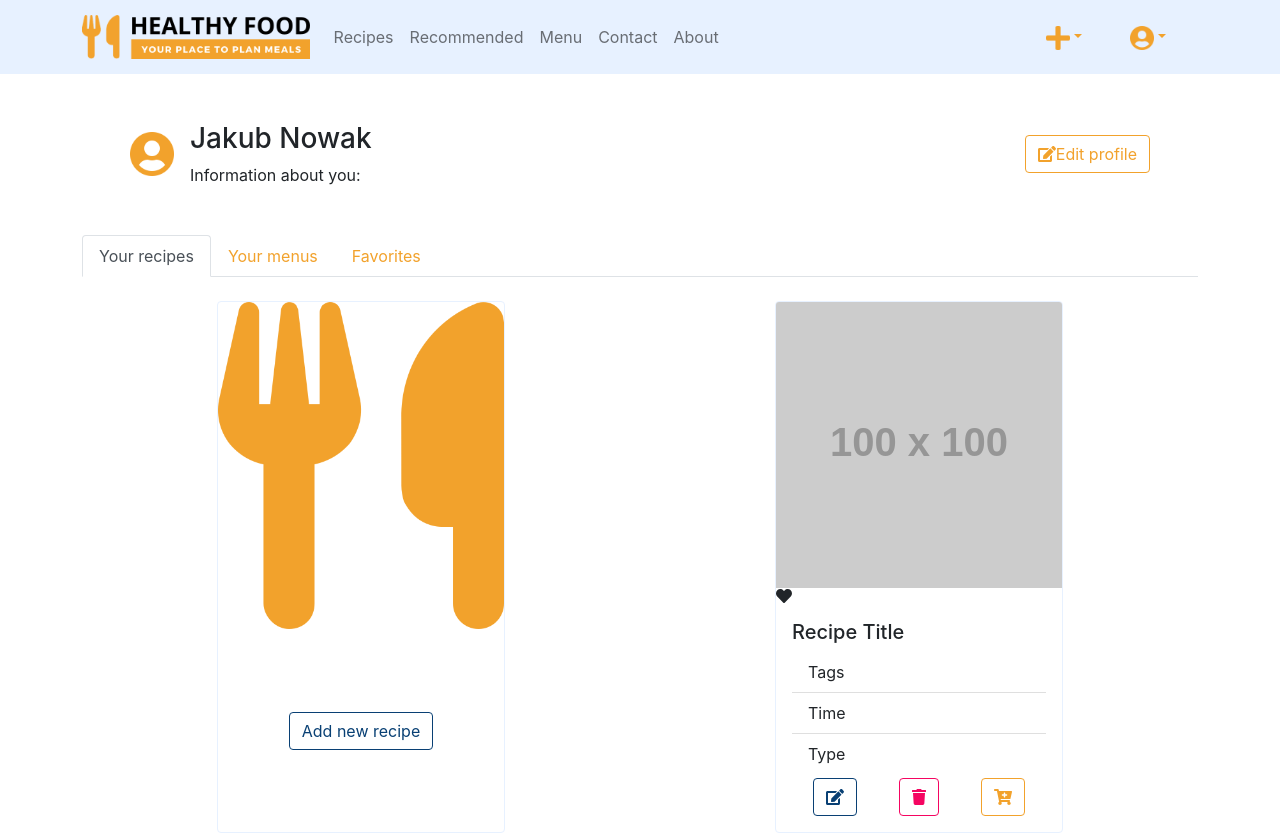
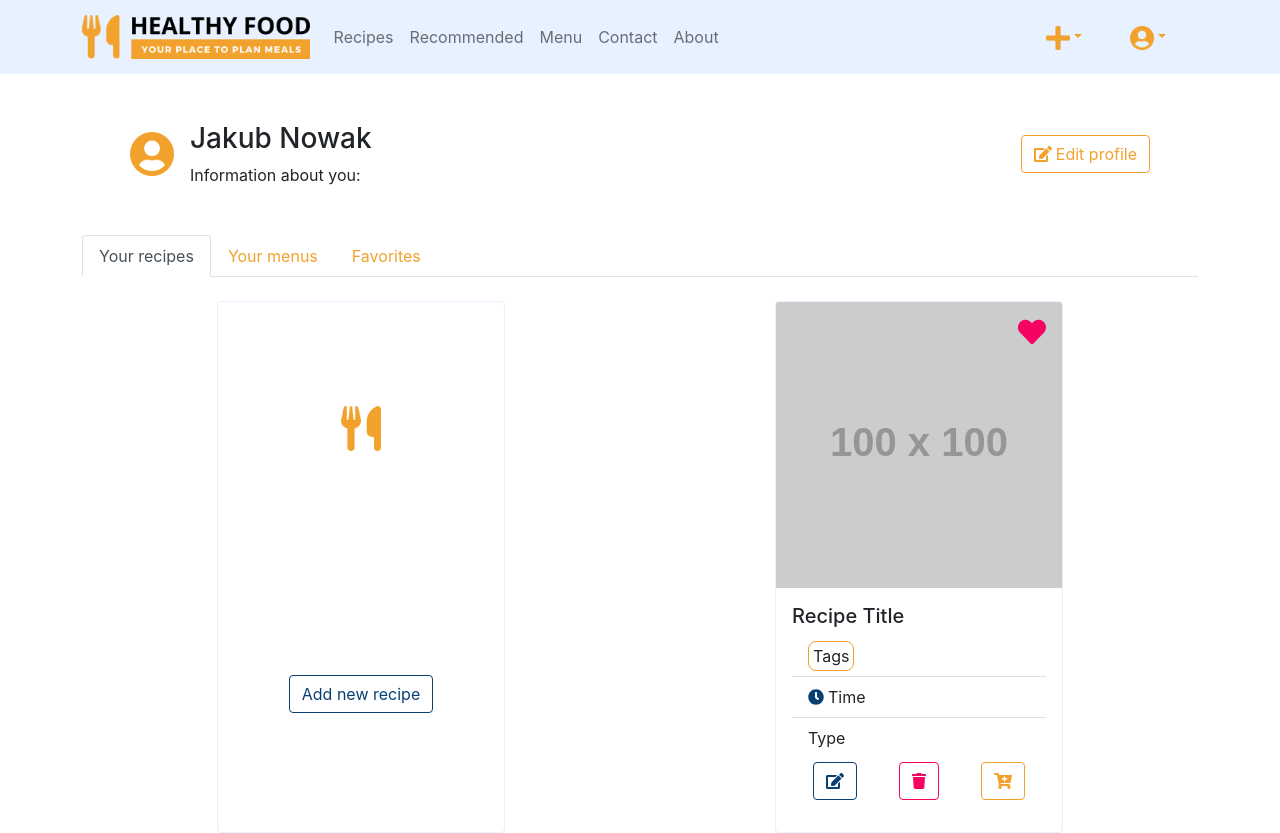
Before and after one commit to pdybowski/healthy-food, a React (Create React App) app: page /user-profile in a window 1280 px wide. Shown: the top 833 px of the page. Built offline with nearby package versions, Linux system fonts and the light colour scheme.

Commit message:
Add RecipeTile and NewRecipeTile components

```diff
--- /dev/null
+++ b/src/components/userProfile/NewRecipeTile.jsx
@@ -0,0 +1,31 @@
+import { Button, Card, Col } from 'react-bootstrap';
+import utensils from '../../assets/images/utensils-solid.png';
+import React from 'react';
+
+function NewRecipeTile() {
+    return (
+        <Col className="d-flex justify-content-center">
+            <Card
+                border="light"
+                style={{
+                    width: '18rem',
+                    minHeight: '532px',
+                }}
+                className="d-flex align-items-center justify-content-around"
+            >
+                <div>
+                    <Card.Img variant="top" src={utensils} style={{ width: '40px' }} />
+                </div>
+                <div>
+                    <Card.Body className="d-flex justify-content-center align-items-center">
+                        <div>
+                            <Button variant="outline-info">Add new recipe</Button>
+                        </div>
+                    </Card.Body>
+                </div>
+            </Card>
+        </Col>
+    );
+}
+
+export default NewRecipeTile;
--- a/src/components/userProfile/ProfileInformation.jsx
+++ b/src/components/userProfile/ProfileInformation.jsx
@@ -18,7 +18,7 @@ function ProfileInformation() {
                 <div className="ms-auto">
                     <Button variant="outline-primary">
                         <FontAwesomeIcon icon={faEdit} />
-                        Edit profile
+                        <span className="ms-1">Edit profile</span>
                     </Button>
                 </div>
             </div>
--- /dev/null
+++ b/src/components/userProfile/RecipeTile.jsx
@@ -0,0 +1,58 @@
+import { Button, Card, Col, ListGroup, ListGroupItem } from 'react-bootstrap';
+import { FontAwesomeIcon } from '@fortawesome/react-fontawesome';
+import { faCartPlus, faClock, faEdit, faHeart, faTrash } from '@fortawesome/free-solid-svg-icons';
+import React from 'react';
+
+function RecipeTile() {
+    return (
+        <Col className="d-flex justify-content-center">
+            <Card border="light" style={{ width: '18rem', minHeight: '532px' }}>
+                <Card.Img variant="top" src="https://via.placeholder.com/100" />
+                <FontAwesomeIcon
+                    icon={faHeart}
+                    className="text-danger"
+                    style={{
+                        position: 'absolute',
+                        top: '1rem',
+                        right: '1rem',
+                        fontSize: '1.75rem',
+                    }}
+                />
+                <Card.Body>
+                    <Card.Title>Recipe Title</Card.Title>
+                    <ListGroup className="list-group-flush">
+                        <ListGroupItem>
+                            <span
+                                style={{
+                                    borderRadius: '0.5rem',
+                                    border: '1px solid #f2a22c',
+                                    padding: '0.25rem',
+                                }}
+                            >
+                                Tags
+                            </span>
+                        </ListGroupItem>
+                        <ListGroupItem>
+                            <FontAwesomeIcon icon={faClock} className="text-info" />
+                            <span className="ms-1">Time</span>
+                        </ListGroupItem>
+                        <ListGroupItem>Type</ListGroupItem>
+                    </ListGroup>
+                    <div className="d-flex justify-content-around mt-1">
+                        <Button variant="outline-info">
+                            <FontAwesomeIcon icon={faEdit} />
+                        </Button>
+                        <Button variant="outline-danger">
+                            <FontAwesomeIcon icon={faTrash} />
+                        </Button>
+                        <Button variant="outline-primary">
+                            <FontAwesomeIcon icon={faCartPlus} />
+                        </Button>
+                    </div>
+                </Card.Body>
+            </Card>
+        </Col>
+    );
+}
+
+export default RecipeTile;
--- a/src/components/userProfile/UserRecipes.jsx
+++ b/src/components/userProfile/UserRecipes.jsx
@@ -1,52 +1,16 @@
 import React from 'react';
-import { Button, Card, Col, Container, ListGroup, ListGroupItem, Row } from 'react-bootstrap';
-import utensils from '../../assets/images/utensils-solid.png';
-import { FontAwesomeIcon } from '@fortawesome/react-fontawesome';
-import { faCartPlus, faEdit, faHeart, faTrash } from '@fortawesome/free-solid-svg-icons';
+import { Container, Row } from 'react-bootstrap';
+import NewRecipeTile from './NewRecipeTile';
+import RecipeTile from './RecipeTile';
 
 function UserRecipes() {
     return (
         <Container className="my-4">
             <Row xs={1} md={2} xxl={4} className="g-4">
-                <Col className="d-flex justify-content-center">
-                    <Card border="light" style={{ width: '18rem' }}>
-                        <Card.Img variant="top" src={utensils} width={100} />
-                        <Card.Body className="d-flex justify-content-center align-items-center">
-                            <div>
-                                <Button variant="outline-info">Add new recipe</Button>
-                            </div>
-                        </Card.Body>
-                    </Card>
-                </Col>
-                <Col className="d-flex justify-content-center">
-                    <Card border="light" style={{ width: '18rem' }}>
-                        {/*<div>*/}
-                        <Card.Img variant="top" src="https://via.placeholder.com/100" width={100} />
-                        {/*<Card.ImgOverlay>*/}
-                        <FontAwesomeIcon icon={faHeart} />
-                        {/*</Card.ImgOverlay>*/}
-                        {/*</div>*/}
-                        <Card.Body>
-                            <Card.Title>Recipe Title</Card.Title>
-                            <ListGroup className="list-group-flush">
-                                <ListGroupItem>Tags</ListGroupItem>
-                                <ListGroupItem>Time</ListGroupItem>
-                                <ListGroupItem>Type</ListGroupItem>
-                            </ListGroup>
-                            <div className="d-flex justify-content-around mt-1">
-                                <Button variant="outline-info">
-                                    <FontAwesomeIcon icon={faEdit} />
-                                </Button>
-                                <Button variant="outline-danger">
-                                    <FontAwesomeIcon icon={faTrash} />
-                                </Button>
-                                <Button variant="outline-primary">
-                                    <FontAwesomeIcon icon={faCartPlus} />
-                                </Button>
-                            </div>
-                        </Card.Body>
-                    </Card>
-                </Col>
+                <NewRecipeTile />
+                <RecipeTile />
+                <RecipeTile />
+                <RecipeTile />
             </Row>
         </Container>
     );
```
